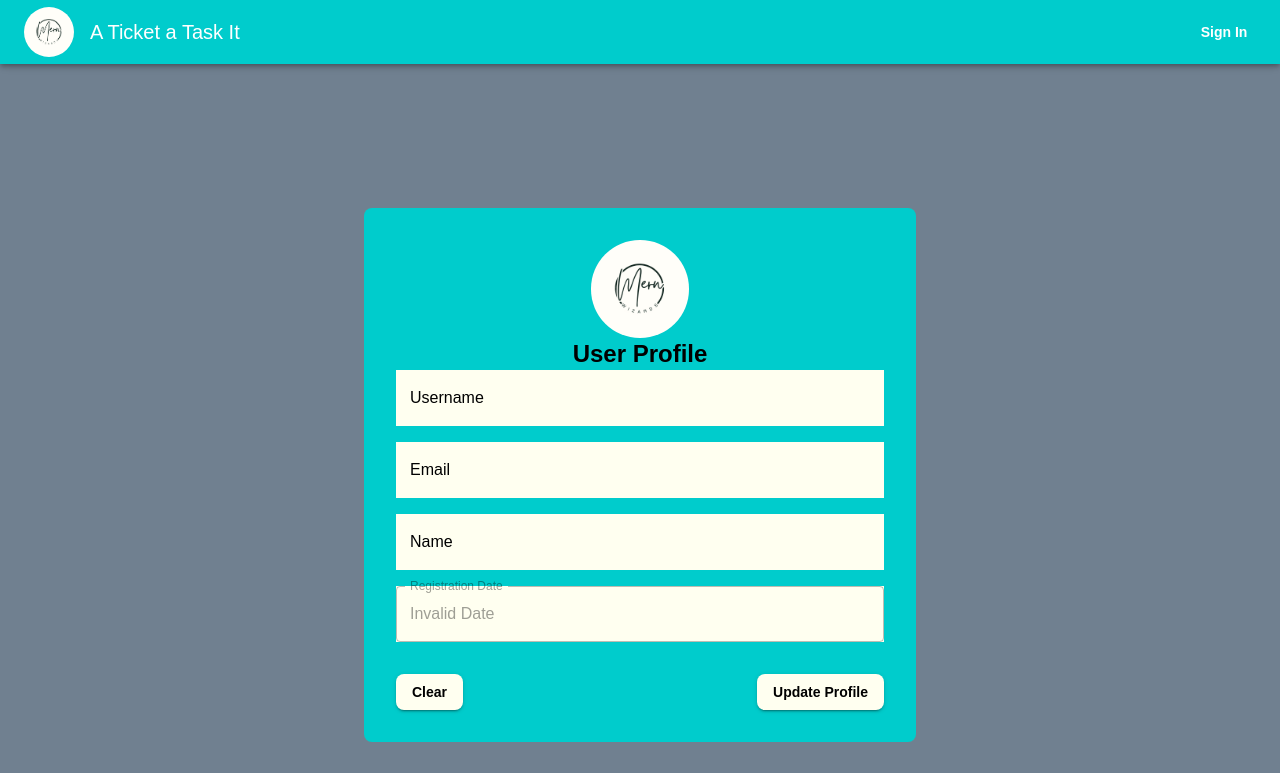
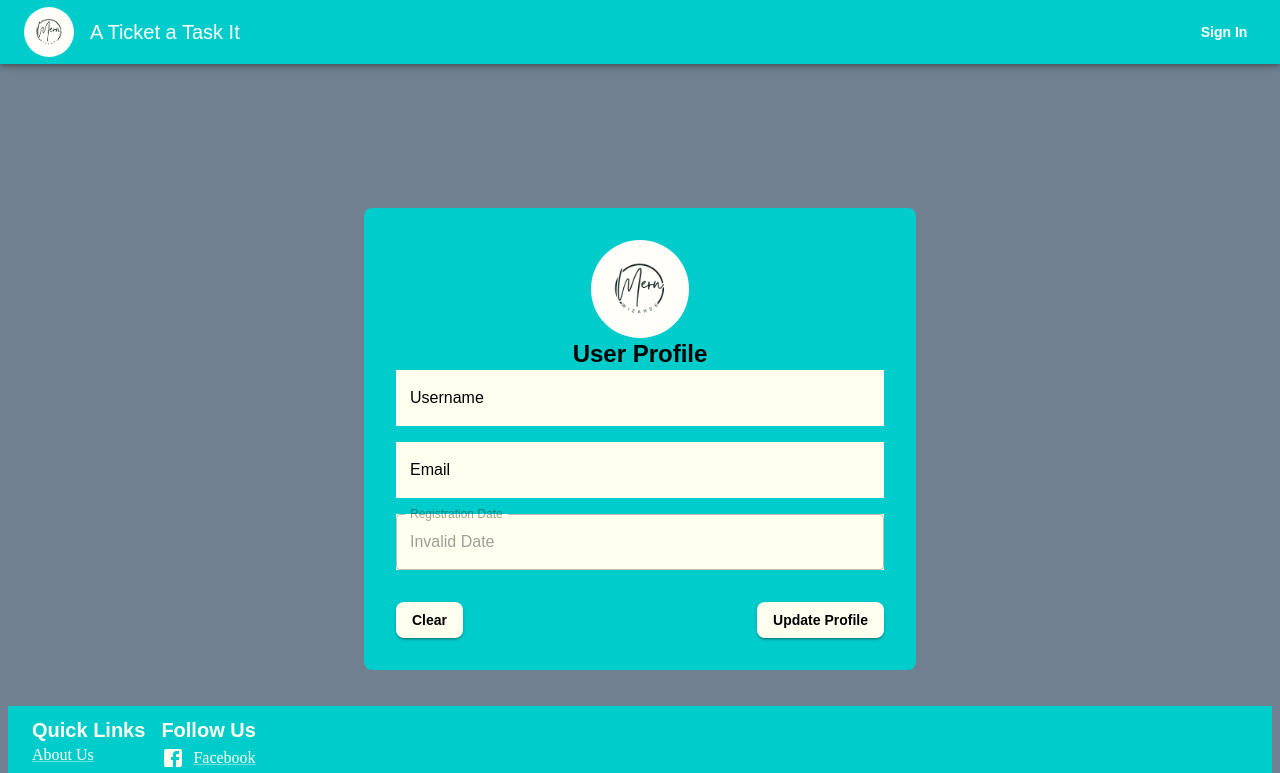
Before and after one commit to LukeZHar/MERN-Wizards-T3A2-B, a React (Vite) app: page /profile in a window 1280 px wide. Shown: the top 773 px of the page. Built offline with nearby package versions, Linux system fonts and the light colour scheme.

Commit message:
fix: Removing 'name' field from profile form

```diff
--- a/src/frontend/pages/ProfilePage.jsx
+++ b/src/frontend/pages/ProfilePage.jsx
@@ -8,7 +8,6 @@ export default function ProfilePage() {
     const [user, setUser] = useState({
         username: "",
         email: "",
-        name: "",
         registrationDate: "",
     });
 
@@ -77,7 +76,6 @@ export default function ProfilePage() {
         setUser({
             username: "",
             email: "",
-            name: "",
             registrationDate: "",
         });
     };
@@ -122,16 +120,6 @@ export default function ProfilePage() {
 
                     <TextField
                         fullWidth
-                        label="Name"
-                        name="name"
-                        variant="outlined"
-                        value={user.name}
-                        onChange={handleChange}
-                        sx={{ marginBottom: 2, backgroundColor: "#fffff0" }}
-                    />
-
-                    <TextField
-                        fullWidth
                         label="Registration Date"
                         name="registrationDate"
                         variant="outlined"
```
